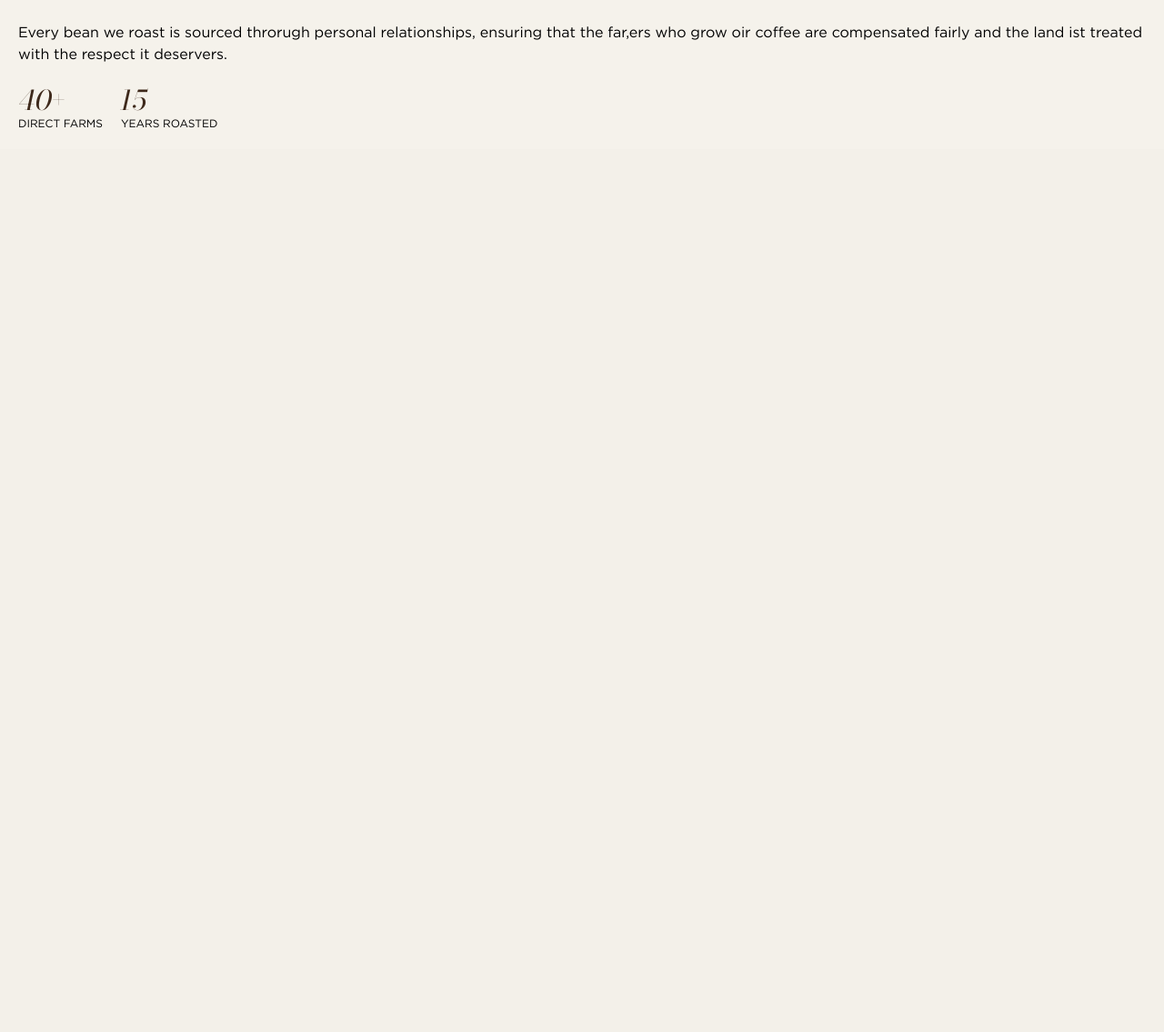
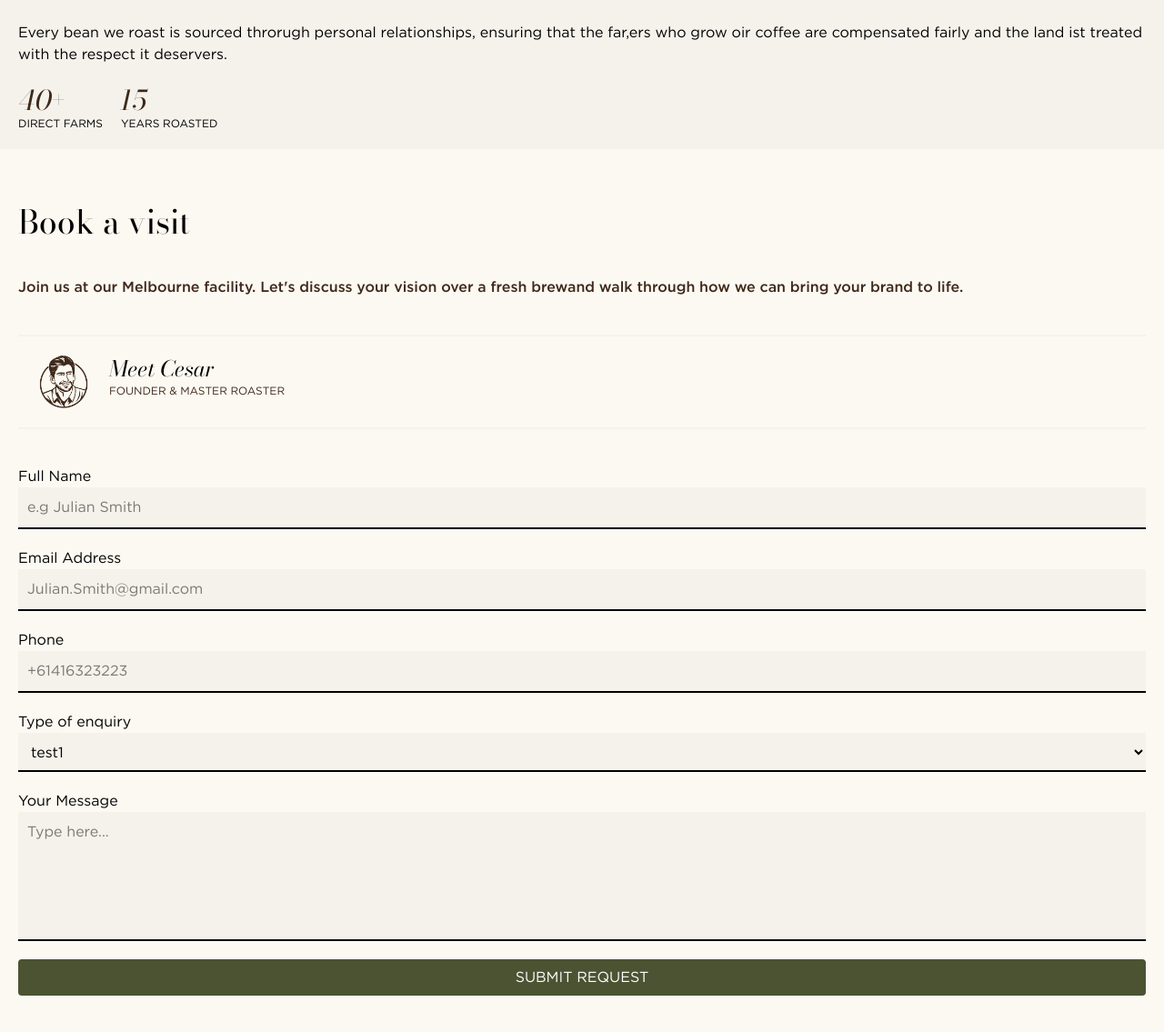
Before and after one commit to Sheydom/cesarscoffeecup, a Laravel app: page / in a window 1280 px wide. Shown: the part 4363-5498 px from the top of the page at 91% size. Before the commit the page ends 4504 px from the top, so only its background shows below. Run offline with Laravel 12, Linux system fonts and the light colour scheme; style sheets or scripts are compiled from the project's sources; some libraries are stand-ins or nearby versions.

Commit message:
home:layout contact form inputs and button done

```diff
--- /dev/null
+++ b/resources/views/components/home/contactForm.blade.php
@@ -0,0 +1,34 @@
+<section class="p-5">
+    <div class="flex flex-col mb-10">
+        <h2 class="text-4xl font-bodoni mb-10">Book a visit</h2>
+        <p class=" text-sms text-coffeDark font-medium">Join us at our Melbourne facility. Let's discuss your vision
+            over a fresh brewand walk through how we can bring your brand to life.</p>
+    </div>
+    <div class="flex mb-10 p-5 gap-5 border-t-neutral border-b-neutral border-t-2 border-b-2">
+        <img class="h-15 w-15 object-cover" src="{{ asset('images/Cesars_Coffee_Cup_just_face.png') }}" alt="">
+        <div class="flex flex-col">
+            <p class="text-2xl font-bodoni italic">Meet Cesar</p>
+            <p class="text-coffeDark text-xs">FOUNDER & MASTER ROASTER</p>
+        </div>
+    </div>
+    <form class=" action="">
+        <div class="flex flex-col mb-5"><label for="">Full Name</label><input
+                class="p-2.5 bg-neutral border-b-2 border-black" type="text" placeholder="e.g Julian Smith"></div>
+        <div class="flex flex-col mb-5"><label for="">Email Address</label><input
+                class="p-2.5 bg-neutral border-b-2 border-black" type="email" placeholder="Julian.Smith@gmail.com">
+        </div>
+        <div class="flex flex-col mb-5"><label for="">Phone</label><input
+                class="p-2.5 bg-neutral border-b-2 border-black" type="tel" placeholder="+61416323223"></div>
+        <div class="flex flex-col mb-5"><label for="">Type of enquiry</label><select
+                class="p-2.5 bg-neutral border-b-2 border-black" type="select" placeholder="e.g Julian Smith">
+                <option value="">test1</option>
+                <option value="">test2</option>
+                <option value="">test3</option>
+                <option value="">test4</option>
+            </select></div>
+        <div class="flex flex-col mb-5"><label for="">Your Message</label>
+            <textarea class="resize-none mb-5 p-2.5 bg-neutral border-b-2 border-black" rows="5" cols="40"
+                placeholder="Type here..."></textarea>
+                <x-ui.buttonSolid class=" text-white">SUBMIT REQUEST</x-ui.buttonSolid>
+    </form>
+</section>
--- a/resources/views/components/home/trust.blade.php
+++ b/resources/views/components/home/trust.blade.php
@@ -1,4 +1,4 @@
-<section class="p-5 mt-10 bg-neutral">
+<section class="p-5 mt-10 bg-neutral mb-10">
     <div><img class="object-cover mb-10" src="{{ asset('images/cesarProfilePhoto.webp') }}" alt="Cesar Profil Photo">
 
         <div calss="flex flex-col">
--- a/resources/views/welcome.blade.php
+++ b/resources/views/welcome.blade.php
@@ -4,4 +4,5 @@
     <x-home.services />
     <x-home.howItWorks />
     <x-home.trust />
+    <x-home.contactForm />
 </x-layouts.app>
```
Also changed, not shown: public/images/Cesars_Coffee_Cup_just_face.png (added).
